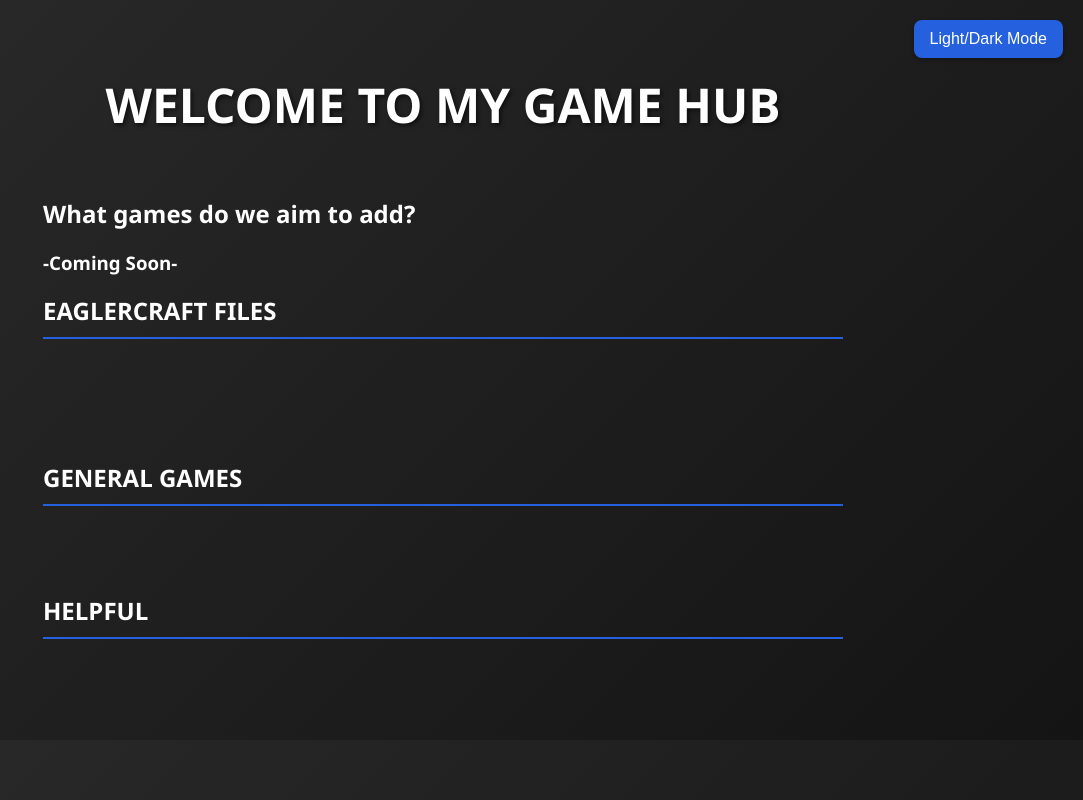
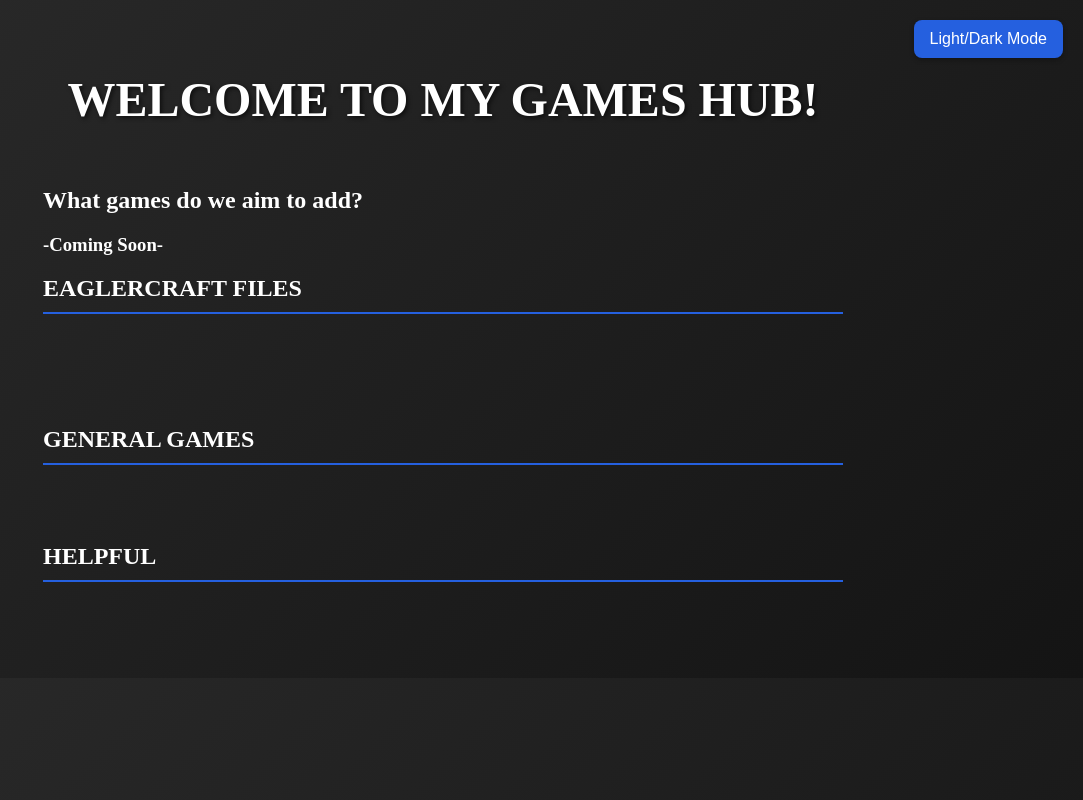
Before and after one commit to spoutOG/pixelstreamed.github.io, a plain HTML site: page index.html in a window 1280 px wide. Shown: the whole page, without its empty margins (197-1280 px from the left). Drawn offline with Linux system fonts and the light colour scheme.

Commit message:
Changes to Styles

```diff
--- a/index.html
+++ b/index.html
@@ -6,16 +6,6 @@
   <title>My Game Hub</title>
   <link rel="stylesheet" href="styles.css">
   <style>
-    body {
-      font-family: 'Segoe UI', Tahoma, Geneva, Verdana, sans-serif;
-      background: linear-gradient(135deg, #2a2a2a, #141414);
-      color: #fff;
-      text-align: center;
-      margin: 0;
-      padding: 40px 20px;
-      transition: background 0.4s, color 0.4s;
-    }
-
     body.light-mode {
       background: linear-gradient(135deg, #f0f0f0, #ffffff);
       color: #000;
@@ -28,11 +18,6 @@
       margin-bottom: 40px;
       text-transform: uppercase;
     }
-
-    .left-aligned {
-      text-align: left;
-    }
-
     .game-list {
       display: flex;
       flex-direction: column;
@@ -127,7 +112,7 @@
 <body>
   <button class="mode-toggle" onclick="toggleMode()">Light/Dark Mode</button>
 
-  <h1>Welcome to My Game Hub</h1>
+  <h1>Welcome to My Games Hub!</h1>
   <div class="game-list">
     <div class="left-aligned">
       <h2>What games do we aim to add?</h2>
--- a/styles.css
+++ b/styles.css
@@ -2,7 +2,11 @@
     text-align: left;
   }
   body {
-    font-family: 'Segoe UI', Tahoma, Geneva, Verdana, sans-serif;
+    .poppins-regular {
+      font-family: "Poppins", sans-serif;
+      font-weight: 400;
+      font-style: normal;
+    }
     background: linear-gradient(135deg, #2a2a2a, #141414);
     color: #fff;
     text-align: center;
```
